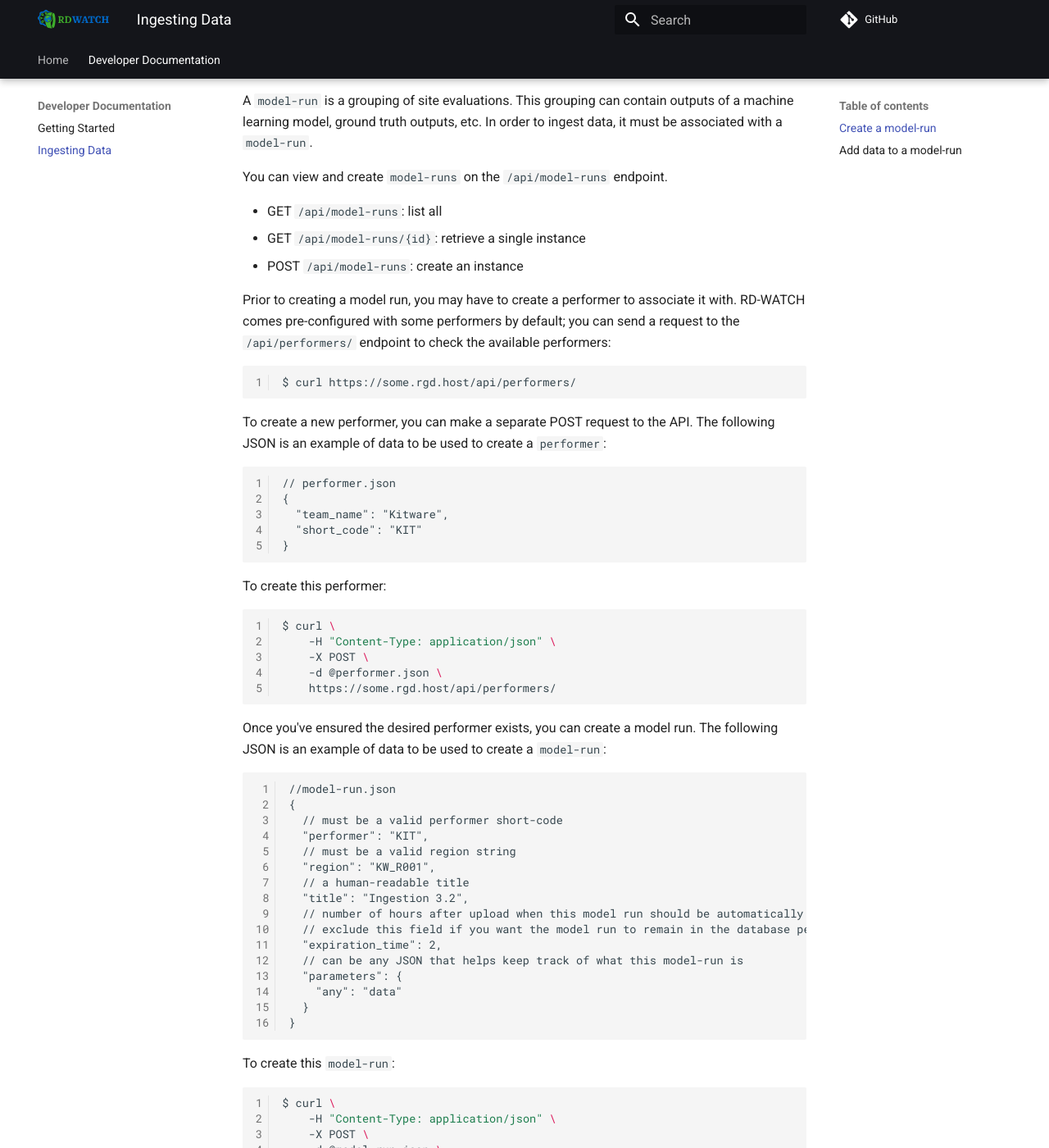
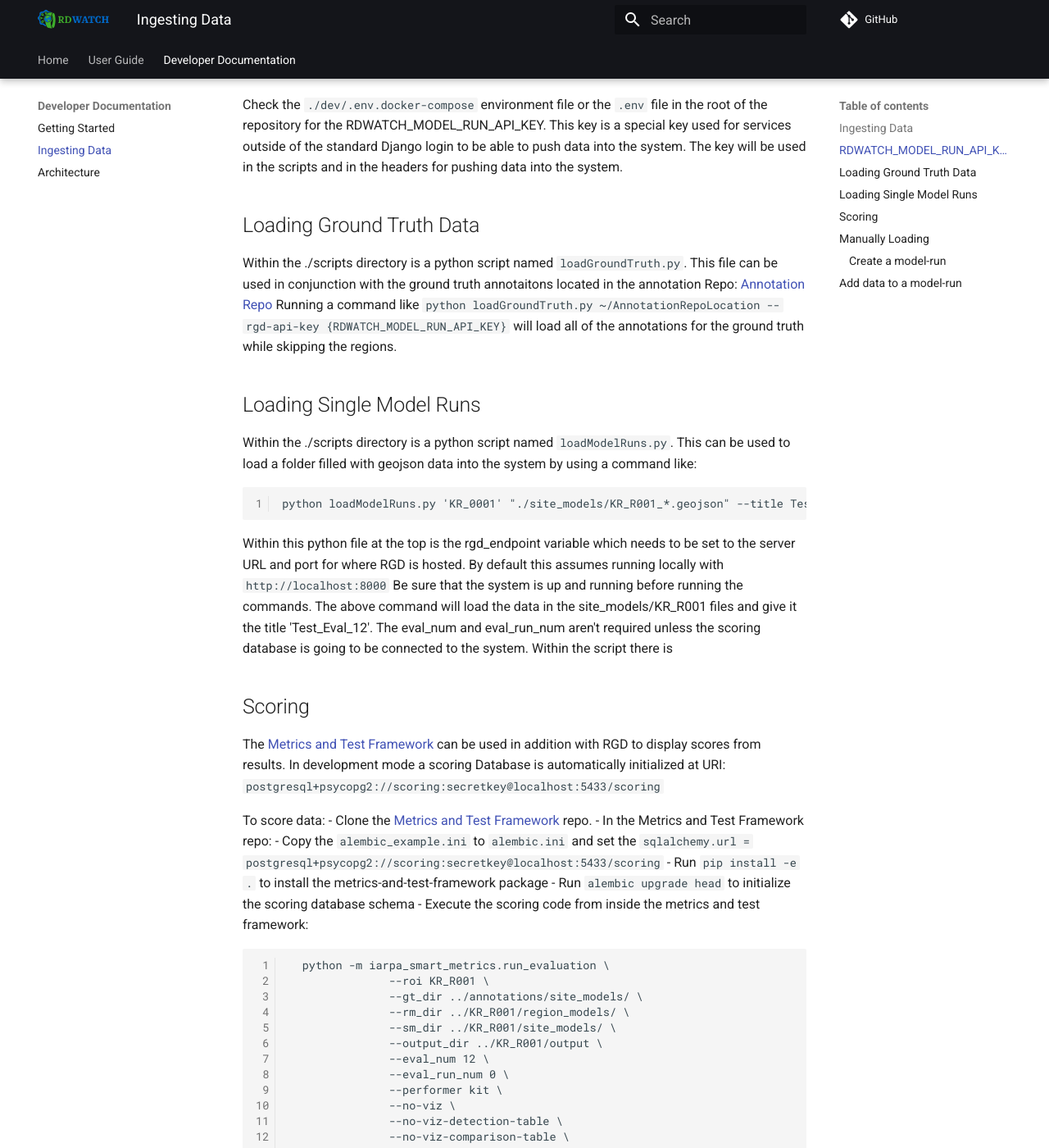
Before and after one commit to ResonantGeoData/RD-WATCH, an MkDocs documentation site: the page built from docs/DevDocs/IngestingData.md, in a window 1280 px wide and 1400 px high, scrolled down 234 px. Shown: the whole window at 82% size. Built offline with MkDocs 1.6.1 and Material for MkDocs 9.7.7, drawn with Linux system fonts in a browser that asks for light colours; comment, search, counter and statistics services are not loaded; some of the changed text lies outside the part shown.

````diff
--- a/docs/DevDocs/IngestingData.md
+++ b/docs/DevDocs/IngestingData.md
@@ -1,8 +1,64 @@
-# Getting data in
+### Ingesting Data
 
-There is currently append-only support for ingesting data into the system.
+## RDWATCH_MODEL_RUN_API_KEY
+Check the `./dev/.env.docker-compose` environment file or the `.env` file in the root of the repository for the RDWATCH_MODEL_RUN_API_KEY.
+This key is a special key used for services outside of the standard Django login to be able to push data into the system.
+The key will be used in the scripts and in the headers for pushing data into the system.
 
-## Create a `model-run`
+
+## Loading Ground Truth Data
+Within the ./scripts directory is a python script named `loadGroundTruth.py`.  This file can be used in conjunction with the ground truth annotaitons located in the annotation Repo:
+[Annotation Repo](https://smartgitlab.com/TE/annotations)
+Running a command like `python loadGroundTruth.py ~/AnnotationRepoLocation --rgd-api-key {RDWATCH_MODEL_RUN_API_KEY}` will load all of the annotations for the ground truth while skipping the regions.
+
+
+## Loading Single Model Runs
+Within the ./scripts directory is a python script named `loadModelRuns.py`.  This can be used to load a folder filled with geojson data into the system by using a command like:
+
+```
+python loadModelRuns.py 'KR_0001' "./site_models/KR_R001_*.geojson" --title Test_Eval_12 --performer_shortcode 'KIT' --eval_num 12 --eval_run_num 0 --rgd-api-key {RDWATCH_MODEL_RUN_API_KEY}
+```
+Within this python file at the top is the rgd_endpoint variable which needs to be set to the server URL and port for where RGD is hosted.  By default this assumes running locally with `http://localhost:8000`
+Be sure that the system is up and running before running the commands.
+The above command will load the data in the site_models/KR_R001 files and give it the title 'Test_Eval_12'.  The eval_num and eval_run_num aren't required unless the scoring database is going to be connected to the system.  Within the script there is
+
+## Scoring
+
+The [Metrics and Test Framework](https://smartgitlab.com/TE/metrics-and-test-framework#creating-a-metrics-database) can be used in addition with RGD to display scores from results.
+In development mode a scoring Database is automatically initialized at URI: `postgresql+psycopg2://scoring:secretkey@localhost:5433/scoring`
+
+To score data:
+- Clone the [Metrics and Test Framework](https://smartgitlab.com/TE/metrics-and-test-framework) repo.
+- In the Metrics and Test Framework repo:
+  - Copy the `alembic_example.ini` to `alembic.ini` and set the `sqlalchemy.url = postgresql+psycopg2://scoring:secretkey@localhost:5433/scoring`
+  - Run `pip install -e .` to install the metrics-and-test-framework package
+  - Run `alembic upgrade head` to initialize the scoring database schema
+  - Execute the scoring code from inside the metrics and test framework:
+```
+  python -m iarpa_smart_metrics.run_evaluation \
+               --roi KR_R001 \
+               --gt_dir ../annotations/site_models/ \
+               --rm_dir ../KR_R001/region_models/ \
+               --sm_dir ../KR_R001/site_models/ \
+               --output_dir ../KR_R001/output \
+               --eval_num 12 \
+               --eval_run_num 0 \
+               --performer kit \
+               --no-viz \
+               --no-viz-detection-table \
+               --no-viz-comparison-table \
+               --no-viz-associate-metrics \
+               --no-viz-activity-metrics \
+               --sequestered_id KR_R001 \
+               --db_conn_str postgresql+psycopg2://scoring:secretkey@localhost:5433/scoring
+```
+- the rm_dir and sm_dir shgould be your test annotaitons.
+- gt annotations can be retrieved from the [Annotation Repo](https://smartgitlab.com/TE/annotations)
+- be sure to set the val_num and eval_run_num and remember them when ingesting data into RGD.  The region, eval_num, eval_run_num and performer are used to connect data loaded in RGD to the scoring data.
+
+## Manually Loading
+
+### Create a `model-run`
 
 A `model-run` is a grouping of site evaluations. This grouping can contain outputs of a machine learning model, ground truth outputs, etc. In order to ingest data, it must be associated with a `model-run`.
 
@@ -34,6 +90,7 @@ To create this performer:
 ```bash
 $ curl \
     -H "Content-Type: application/json" \
+    -H "X-RDWATCH-API-KEY: {RDWATCH_MODEL_RUN_API_KEY}" \
     -X POST \
     -d @performer.json \
     https://some.rgd.host/api/performers/
@@ -66,6 +123,7 @@ To create this `model-run`:
 ```bash
 $ curl \
     -H "Content-Type: application/json" \
+    -H "X-RDWATCH-API-KEY: {RDWATCH_MODEL_RUN_API_KEY}" \
     -X POST \
     -d @model-run.json \
     https://some.rgd.host/api/model-runs/
@@ -105,6 +163,7 @@ Following the above example, lets POST a [Site Model Specification](https://smar
 ```bash
 $ curl \
     -H "Content-Type: application/json" \
+    -H "X-RDWATCH-API-KEY: {RDWATCH_MODEL_RUN_API_KEY}" \
     -X POST \
     -d @site.json \
     https://some.rgd.host/api/model-runs/12/site-model/
--- a/mkdocs.yml
+++ b/mkdocs.yml
@@ -36,6 +36,9 @@ extra:
 
 nav:
   - Home: index.md
+  - User Guide:
+    - Vocabulary: ./UserGuide/Vocabulary.md
   - Developer Documentation:
     - Getting Started: ./DevDocs/GettingStarted.md
     - Ingesting Data: ./DevDocs/IngestingData.md
+    - Architecture: ./DevDocs/Architecture.md
````
Also changed, not shown: docs/DevDocs/Architecture.md (added, +56 -0 lines), docs/DevDocs/GettingStarted.md (+3 -3 lines), docs/DevDocs/SatelliteImages.md (added, +3 -0 lines), docs/UserGuide/Vocabulary.md (added, +50 -0 lines), docs/index.md (+4 -0 lines).
